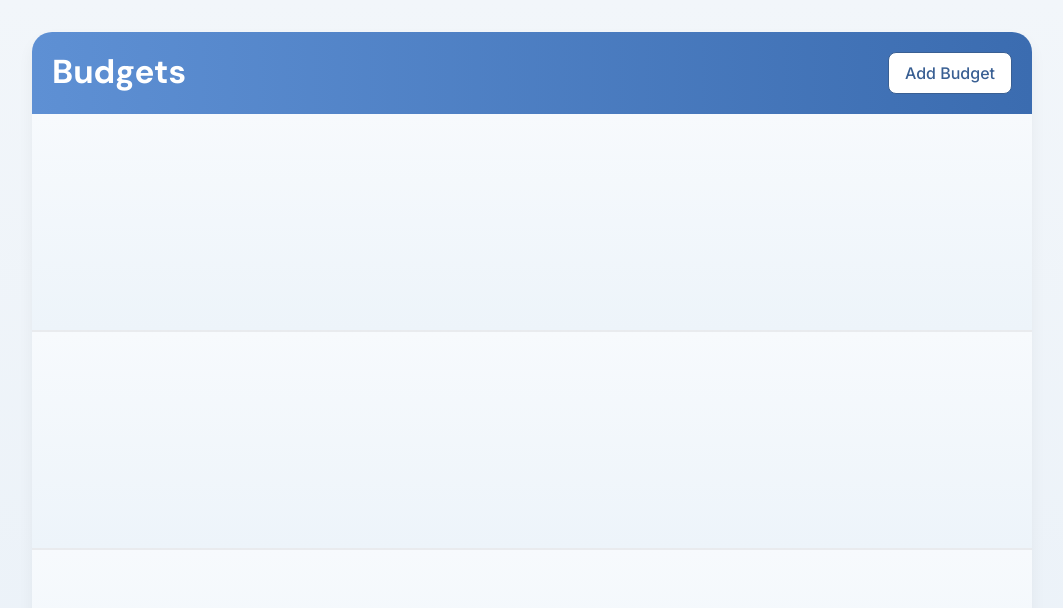
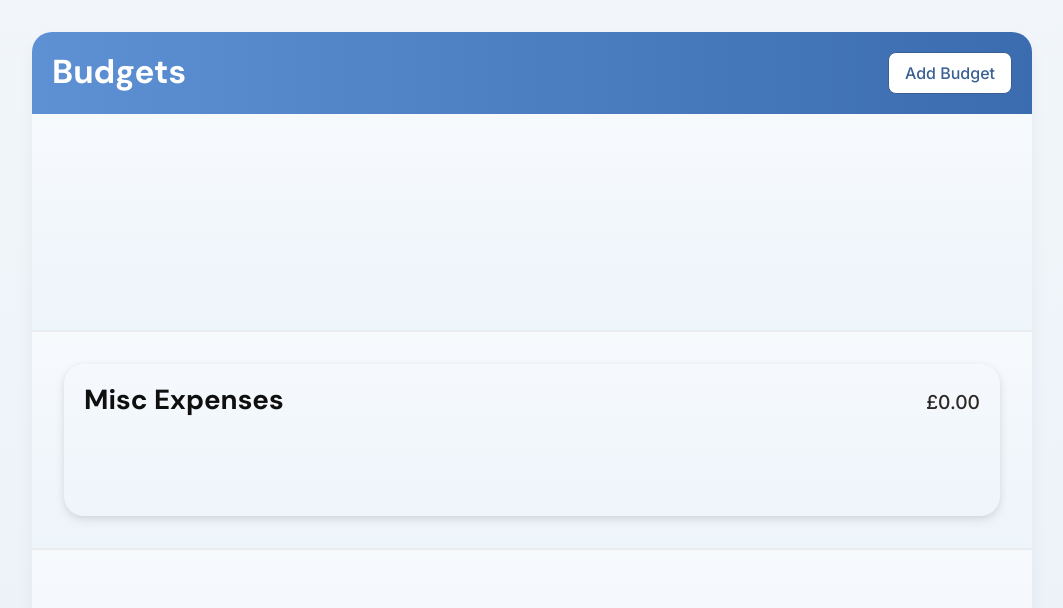
Before and after one commit to daniel-howorth/budget-app, a React (Vite) app: page / in a window 1280 px wide. Shown: the top 608 px of the page, without its empty margins (108-1171 px from the left). Built offline with nearby package versions, Linux system fonts and the light colour scheme.

Commit message:
Initialised MiscExpensesCard

```diff
--- /dev/null
+++ b/src/components/Cards/MiscExpensesCard/MiscExpensesCard.jsx
@@ -0,0 +1,20 @@
+import React from "react";
+import Card from "../Card";
+import CardHeader from "../CardHeader";
+import CardActions from "../CardActions";
+// import AddExpenseButton from "../../Buttons/AddExpenseButton";
+// import ViewExpensesButton from "../../Buttons/ViewExpensesButton";
+import { BudgetsContext } from "../../../providers/BudgetsProvider";
+
+function MiscExpensesCard() {
+  const { miscExpenses, getTotalMiscExpenditure } = React.use(BudgetsContext);
+  const totalMiscExpenditure = getTotalMiscExpenditure();
+
+  return (
+    <Card>
+      <CardHeader name="Misc Expenses" expenditure={totalMiscExpenditure} />
+    </Card>
+  );
+}
+
+export default MiscExpensesCard;
--- /dev/null
+++ b/src/components/Cards/MiscExpensesCard/index.js
@@ -0,0 +1,2 @@
+export * from './MiscExpensesCard';
+export { default } from './MiscExpensesCard';
--- a/src/components/Layout/Layout.jsx
+++ b/src/components/Layout/Layout.jsx
@@ -4,6 +4,7 @@ import Header from "../Header";
 import { ModalContext } from "../../providers/ModalProvider";
 import BudgetCard from "../Cards/BudgetCard";
 import { BudgetsContext } from "../../providers/BudgetsProvider";
+import MiscExpensesCard from "../Cards/MiscExpensesCard";
 
 function Layout() {
   const { modal, isModalOpen } = React.use(ModalContext);
@@ -25,7 +26,9 @@ function Layout() {
           />
         ))}
       </section>
-      <section></section>
+      <section>
+        <MiscExpensesCard />
+      </section>
       <section></section>
     </div>
   );
```
